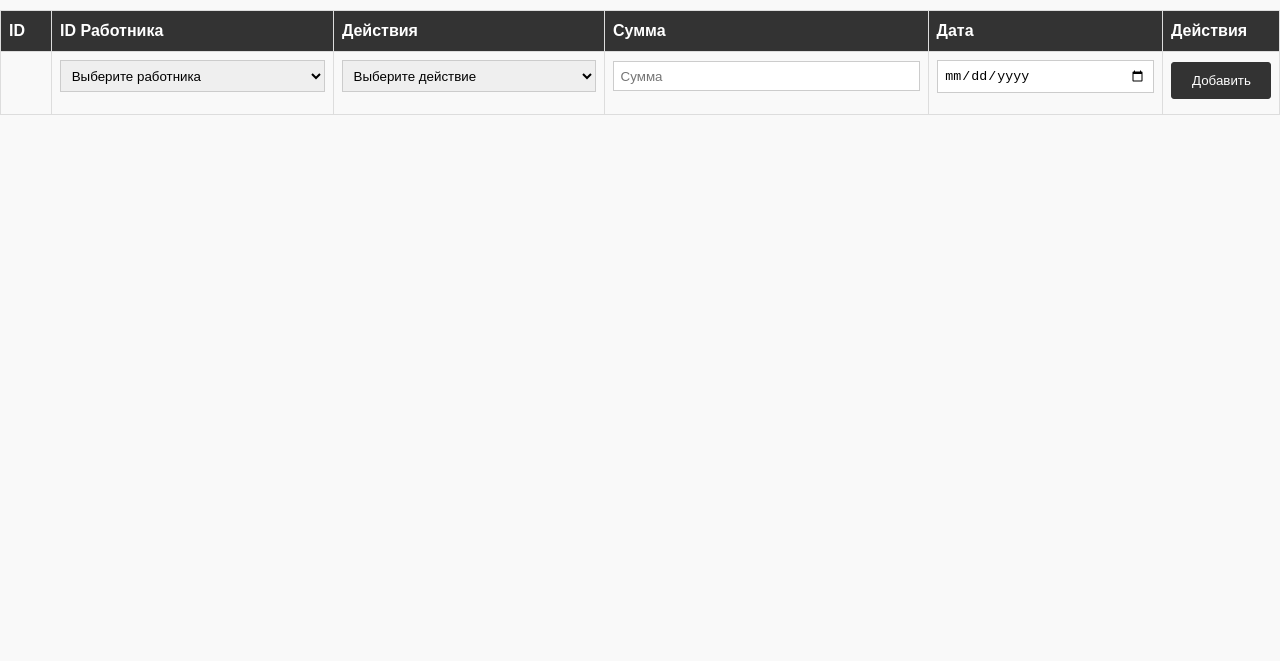
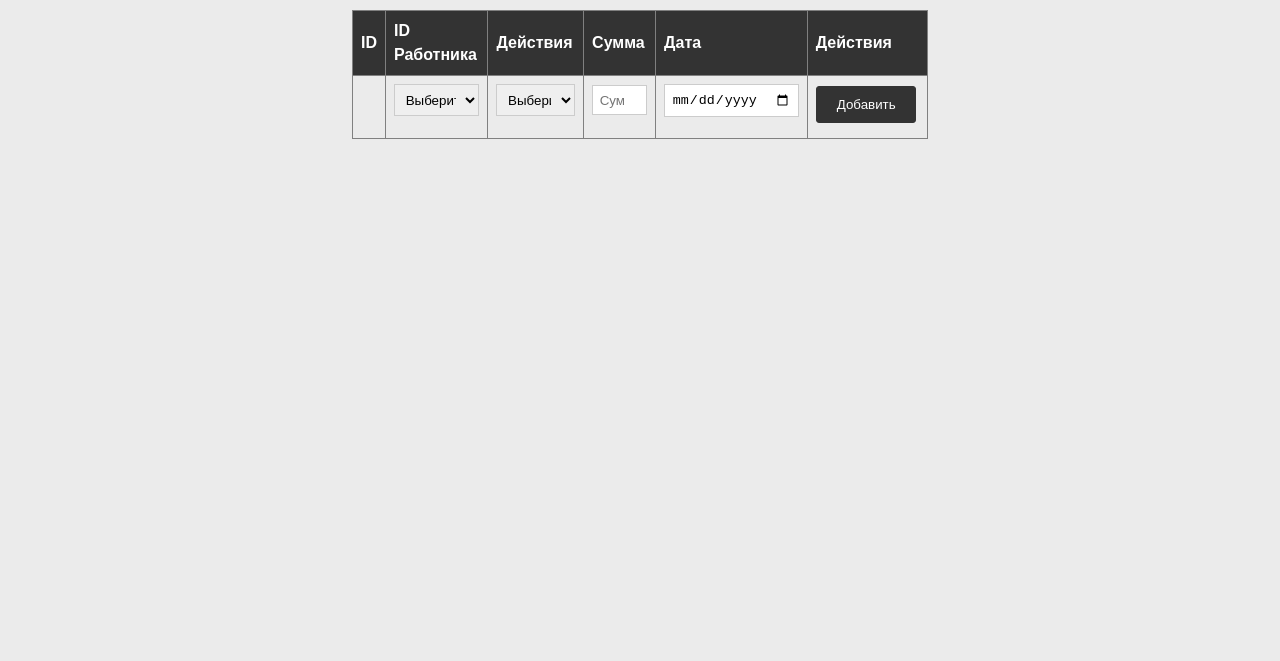
Before and after one commit to Ddstr0nt/HR, a website: page public/list.html in a window 1280 px wide. Shown: the part 139-800 px from the top of the page. Drawn offline with Linux system fonts and the light colour scheme; no server answers.

Commit message:
update list table css

```diff
--- a/public/list.html
+++ b/public/list.html
@@ -74,7 +74,7 @@
             data.forEach((worker) => {
               const option = document.createElement("option");
               option.value = worker.id;
-              option.textContent = `${worker.id}`; // Предполагая, что у вас есть поля name и fam
+              option.textContent = `${worker.fam} ${worker.name} ${worker.otch}`; // Предполагая, что у вас есть поля name и fam
               workersSelect.appendChild(option);
             });
           })
--- a/public/style.css
+++ b/public/style.css
@@ -11,7 +11,7 @@ body {
   font-size: 16px;
   line-height: 1.5;
   color: #333;
-  background-color: #f9f9f9;
+  background-color: #ebebeb;
 }
 
 h1 {
@@ -56,7 +56,7 @@ table {
 
 th,
 td {
-  border: 1px solid #ddd;
+  border: 1px solid #808080;
   padding: 0.5em;
   text-align: left;
 }
@@ -96,7 +96,6 @@ select {
 /* Стили для кнопок */
 
 button {
-
   width: 100px;
   background-color: #333;
   color: #fff;
@@ -125,6 +124,35 @@ button:hover {
   cursor: pointer;
 }
 
-td:last-child {
+#workersTable td:last-child {
   width: 100px;
 }
+
+#listTable {
+  width: 45%;
+  margin: 0 auto;
+}
+
+#listTable td:nth-child(1) {
+  width: 15px;
+}
+
+#listTable td:nth-child(2) {
+  width: 185px;
+}
+
+#listTable td:nth-child(3) {
+  width: 180px;
+}
+
+#listTable td:nth-child(4) {
+  width: 150px;
+}
+
+#listTable td:nth-child(5) {
+  width: 100px;
+}
+
+#listTable td:last-child {
+  width: 225px;
+}
```
